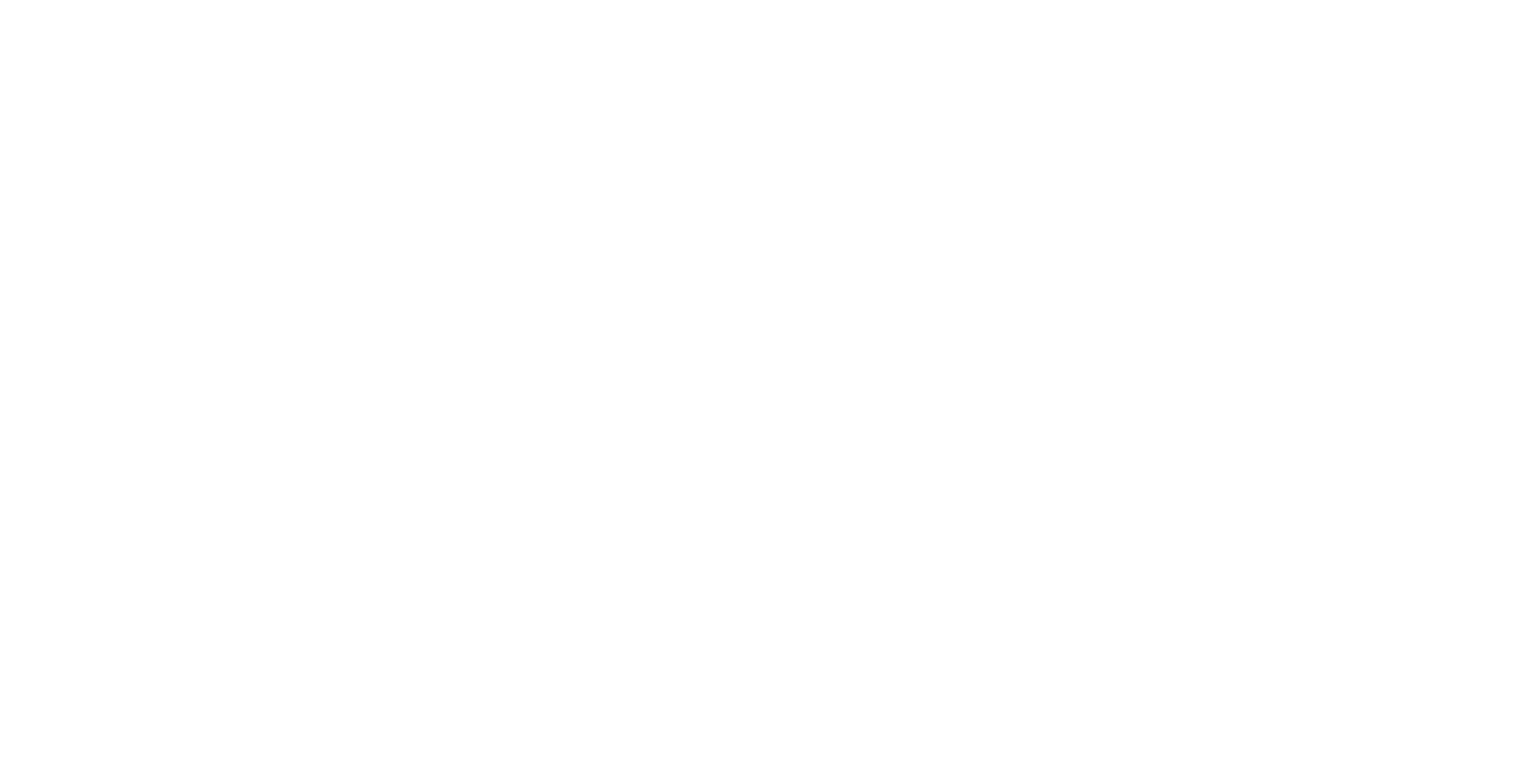
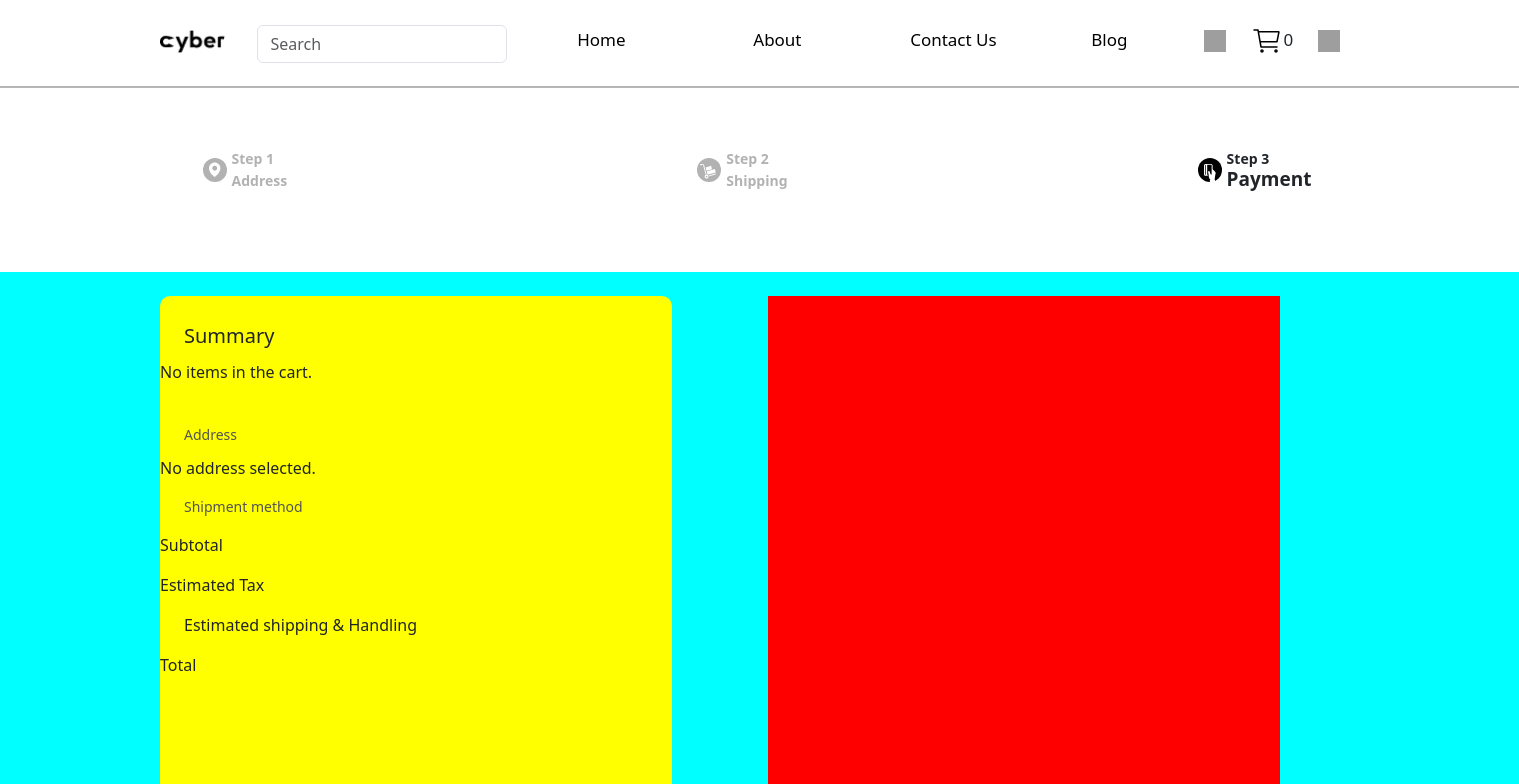
Before and after one commit to alicankocman/Cyber, a React (Vite) app: page /step-three in a window 1280 px wide. Before the commit this address had no page. Shown: the top 784 px of the page, 1519 px wide, since content can reach past the window. Built offline with nearby package versions, Linux system fonts and the light colour scheme; grey boxes are pictures that could not be loaded.

Commit message:
step-3 page is under construction.

```diff
--- a/package.json
+++ b/package.json
@@ -28,6 +28,6 @@
     "eslint-plugin-react": "^7.34.1",
     "eslint-plugin-react-hooks": "^4.6.0",
     "eslint-plugin-react-refresh": "^0.4.6",
-    "vite": "^5.2.0"
+    "vite": "^5.2.12"
   }
 }
--- a/src/App.jsx
+++ b/src/App.jsx
@@ -5,7 +5,8 @@
 import ProductDetail from './ProductInfo/ProductsDetail.jsx';
 import ShoppingCart from './Shopping Cart/shopping-cart.jsx';
 import StepOne from './steps/step-one.jsx';
-import StepTwo from './steps/step-two.jsx';  // Yeni bileşen eklendi
+import StepTwo from './steps/step-two.jsx'; // Yeni bileşen eklendi
+import StepThree from './steps/step-three.jsx'; // StepThree route also added for navigation completeness
 import { CartProvider } from './Shopping Cart/CartContext.jsx';
 
 function App() {
@@ -18,7 +19,8 @@
           <Route path="/product/:id" element={<ProductDetail />} />
           <Route path="/shopping-cart" element={<ShoppingCart />} />
           <Route path="/step-one" element={<StepOne />} />
-          <Route path="/step-two" element={<StepTwo />} />  {/* Yeni route eklendi */}
+          <Route path="/step-two" element={<StepTwo />} /> {/* Yeni route eklendi */}
+          <Route path="/step-three" element={<StepThree />} /> {/* New route for StepThree */}
         </Routes>
       </Router>
     </CartProvider>
--- a/src/Shopping Cart/shopping-cart.jsx
+++ b/src/Shopping Cart/shopping-cart.jsx
@@ -6,7 +6,7 @@
 import "./shopping-cart.css";
 
 function ShoppingCart() {
-    const navigate = useNavigate(); // useNavigate kancasını burada tanımlayın
+    const navigate = useNavigate();
     const [cartItems, setCartItems] = useState([]);
     const [discountCode, setDiscountCode] = useState("");
     const [cardNumber, setCardNumber] = useState("");
@@ -19,18 +19,31 @@
     useEffect(() => {
         const cartData = Cookies.get('cartItems');
         if (cartData) {
-            setCartItems(JSON.parse(cartData));
+            const parsedCartItems = JSON.parse(cartData);
+            setCartItems(parsedCartItems);
+            updateProductCookies(parsedCartItems);
         }
     }, []);
 
-    const countOccurrences = (array, value) => {
-        return array.filter((item) => item.id === value.id).length;
+    const updateProductCookies = (items) => {
+        const images = items.map(item => item.img);
+        const names = items.map(item => item.text1);
+        const prices = items.map(item => item.text2);
+
+        Cookies.set('productImages', JSON.stringify(images), { expires: 7 });
+        Cookies.set('productNames', JSON.stringify(names), { expires: 7 });
+        Cookies.set('productPrices', JSON.stringify(prices), { expires: 7 });
+    };
+
+    const setAndUpdateCartItems = (items) => {
+        setCartItems(items);
+        Cookies.set('cartItems', JSON.stringify(items), { expires: 7 });
+        updateProductCookies(items);
     };
 
     const removeFromCart = (productId) => {
         const updatedCart = cartItems.filter((item) => item.id !== productId);
-        setCartItems(updatedCart);
-        Cookies.set('cartItems', JSON.stringify(updatedCart), { expires: 7 });
+        setAndUpdateCartItems(updatedCart);
     };
 
     const increaseQuantity = (productId) => {
@@ -40,8 +53,7 @@
             }
             return item;
         });
-        setCartItems(updatedCart);
-        Cookies.set('cartItems', JSON.stringify(updatedCart), { expires: 7 });
+        setAndUpdateCartItems(updatedCart);
     };
 
     const decreaseQuantity = (productId) => {
@@ -51,14 +63,12 @@
             }
             return item;
         });
-        setCartItems(updatedCart);
-        Cookies.set('cartItems', JSON.stringify(updatedCart), { expires: 7 });
+        setAndUpdateCartItems(updatedCart);
     };
 
     const addToCart = (product) => {
         const updatedCart = [...cartItems, { ...product, quantity: 1 }];
-        setCartItems(updatedCart);
-        Cookies.set('cartItems', JSON.stringify(updatedCart), { expires: 7 });
+        setAndUpdateCartItems(updatedCart);
     };
 
     const calculateSubtotal = () => {
@@ -75,6 +85,7 @@
         if (cardNumber === "123456789") {
             setEstimatedShipping(0);
         }
+        writeToCookie();
     };
 
     const calculateTotal = () => {
@@ -83,8 +94,22 @@
     };
 
     const handleCheckout = () => {
-        navigate("/step-one"); // Burada yönlendirme yapın
+        navigate("/step-one");
     };
+
+    const writeToCookie = () => {
+        const shoppingCartData = {
+            subtotal: calculateSubtotal(),
+            estimatedTax: estimatedTax,
+            estimatedShipping: estimatedShipping,
+            total: calculateTotal()
+        };
+
+        // Daha önce diğer fonksiyonlarda olduğu gibi shoppingCartData'yı bir dizeye dönüştürmeden doğrudan Cookies.set'e geçin.
+        Cookies.set('shoppingCartData', shoppingCartData, { expires: 7 });
+    };
+
+
 
     return (
         <>
@@ -154,7 +179,7 @@
                             </div>
                              <input type="button" className="order5" value="Checkout" onClick={handleCheckout} />
                         </div>
-                    </div>
+                        </div>
                 </div>
             </div>
             <Footer />
--- /dev/null
+++ b/src/steps/step-three.css
@@ -0,0 +1,95 @@
+.content-step-three {
+    width: 1519px;
+    height: 800px;
+    background-color: aqua;
+    display: flex;
+}
+
+.Left-side {
+    width: 512px;
+    height: 704px;
+    margin-left: 160px;
+    background-color: yellow;
+    margin-top: 24px;
+    border-radius: 10px;
+}
+
+.Right-side {
+    width: 512px;
+    height: 704px;
+    margin-left: 96px;
+    background-color: red;
+    margin-top: 24px;
+}
+
+.left-side-title {
+    width: 464px;
+    height: 16px;
+    font-size: 20px;
+    line-height: 16px;
+    margin-top: 32px;
+    margin-left: 24px;
+}
+
+.selected-product {
+    width: 464px;
+    max-height: 300px; /* Set a maximum height to allow scrolling */
+    overflow-y: auto; /* Enable vertical scrolling */
+    padding-right: 10px; /* Prevent content from being hidden behind scrollbar */
+}
+
+.cart-item21 {
+    display: flex;
+    margin: 20px 0; /* Add margin to separate items */
+    margin-left: 24px;
+    width: 412px;
+    height: 72px;
+    background-color: #F6F6F6;
+}
+
+.product-img21 {
+    width: 40px;
+    height: 40px;
+    margin-right: 10px; /* Add space between image and details */
+    margin-top: 15px;
+}
+
+.product-details21 {
+    display: flex;
+    flex-direction: column; /* Arrange name and price vertically */
+}
+
+.product-name21 {
+    font-size: 16px;
+    font-weight: bold;
+}
+
+.product-price21 {
+    font-size: 14px;
+    color: #555;
+}
+
+.address-title{
+    margin-top: 24px;
+    margin-left: 24px;
+    width: 464px;
+    height: 16px;
+    color: #545454;
+    font-size: 14px;
+    font-weight: 500;
+}
+.address-cookie{
+    display: flex;
+    margin-left: 24px;
+}
+.Shipment-method{
+    margin-left: 24px;
+    margin-top: 16px;
+    color: #545454;
+    font-size: 14px;
+    font-weight: 500;
+}
+.Shipment-method2{
+    margin-left: 24px;
+    margin-top: 16px;
+}
--- /dev/null
+++ b/src/steps/step-three.jsx
@@ -0,0 +1,106 @@
+import React, { useEffect, useState } from "react";
+import Cookies from "js-cookie";
+import "./step-three.css";
+import Header from "../home/footer";
+import Footer from "../home/frame7";
+import Location from "../assets/step-img/Location.svg";
+import ShippingSvg from "../assets/Shipping.svg";
+import Payment3 from "../assets/step-img/Payment3.svg";
+
+function StepThree() {
+    const [cartItems, setCartItems] = useState([]);
+    const [addressInfo, setAddressInfo] = useState(null);
+    const [shipmentMethod, setShipmentMethod] = useState(null);
+
+    useEffect(() => {
+        const cartData = Cookies.get('cartItems');
+        if (cartData) {
+            setCartItems(JSON.parse(cartData));
+        }
+
+        const selectedAddress = Cookies.get('selectedAddress');
+        if (selectedAddress) {
+            setAddressInfo(JSON.parse(selectedAddress));
+        }
+
+        const shippingMethod = Cookies.get('shippingMethod');
+        if (shippingMethod) {
+            setShipmentMethod(shippingMethod);
+        }
+    }, []);
+
+    return (
+        <>
+            <Header />
+            <div className="brandcrumb-step-two">
+                <div className='step-one'>
+                    <img className='img1' src={Location} alt='Location' />
+                    <div className='step-one-content'>
+                        <p className='text-step2'> Step 1</p>
+                        <p className='text-step3'>Address</p>
+                    </div>
+                </div>
+                <div>
+                    <div className='step-one'>
+                        <img className='img1' src={ShippingSvg} alt='Shipping' />
+                        <div className='step-one-content'>
+                            <p className='text-step2'> Step 2</p>
+                            <p className='text-step3'>Shipping</p>
+                        </div>
+                    </div>
+                </div>
+                <div>
+                    <div className='step-one'>
+                        <img className='img1' src={Payment3} alt='Payment' />
+                        <div className='step-one-content'>
+                            <p className='text-step0'> Step 3</p>
+                            <p className='text-step1'>Payment</p>
+                        </div>
+                    </div>
+                </div>
+            </div>
+            <div className="content-step-three">
+                <div className="Left-side">
+                    <p className="left-side-title">Summary</p>
+                    <div className="selected-product">
+                        {cartItems.length > 0 ? (
+                            cartItems.map((item, index) => (
+                                <div className="cart-item21" key={index}>
+                                    <img src={item.img} alt={item.text1} className="product-img21" />
+                                    <div className="product-details21">
+                                        <p className="product-name21">{item.text1}</p>
+                                        <p className="product-price21">{item.text2}</p>
+                                    </div>
+                                </div>
+                            ))
+                        ) : (
+                            <p>No items in the cart.</p>
+                        )}
+                    </div>
+                    <p className="address-title">Address</p>
+                    {addressInfo ? (
+                        <div className="address-cookie">
+                            <p>{addressInfo.name}: {addressInfo.caption}</p>&nbsp;&nbsp;
+                            <p>{addressInfo.street}</p>&nbsp;&nbsp;
+                            <p>{addressInfo.city}</p>&nbsp;&nbsp;
+                        </div>
+                    ) : (
+                        <p>No address selected.</p>
+                    )}
+                    <p className="Shipment-method">Shipment method</p>
+                    <p className="Shipment-method2">{shipmentMethod}</p>
+                    <p className="Subtotal">Subtotal</p> {/* Add the subtotal here */}
+                    <p className="Estimated Tax">Estimated Tax</p>{/* Add the estimated tax here */}
+                  <p className="Estimated shipping & Handling">Estimated shipping & Handling</p>{/* Add the estimated shipping & handling here */}
+                    <p className="Total">Total</p>{/* Add the total here */}
+                </div>
+                <div className="Right-side">
+                    {/* Add any content you want on the right side here */}
+                </div>
+            </div>
+            <Footer />
+        </>
+    );
+}
+
+export default StepThree;
```
Also changed, not shown: src/steps/step-two.jsx (+6 -2 lines), src/assets/step-img/Payment3.svg (added), 1 other file (tests, documents, lock files or other folders).
